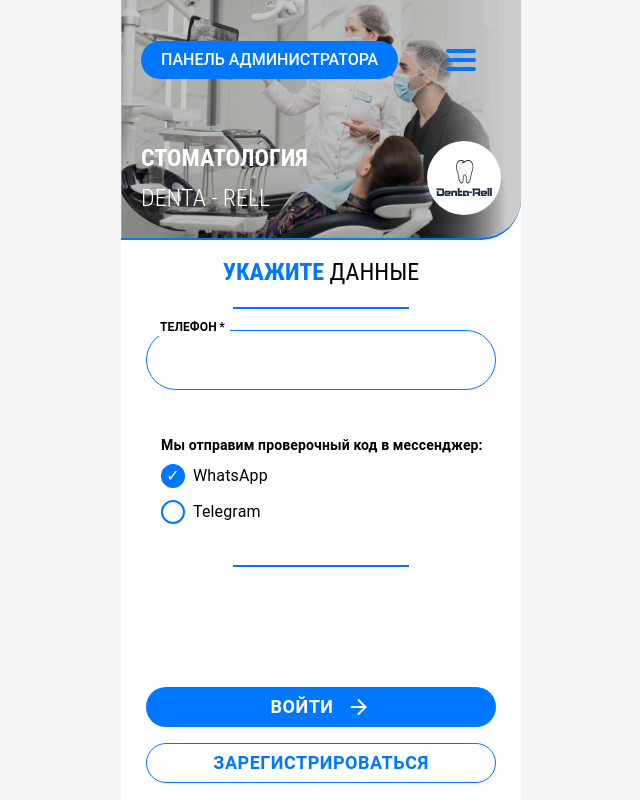
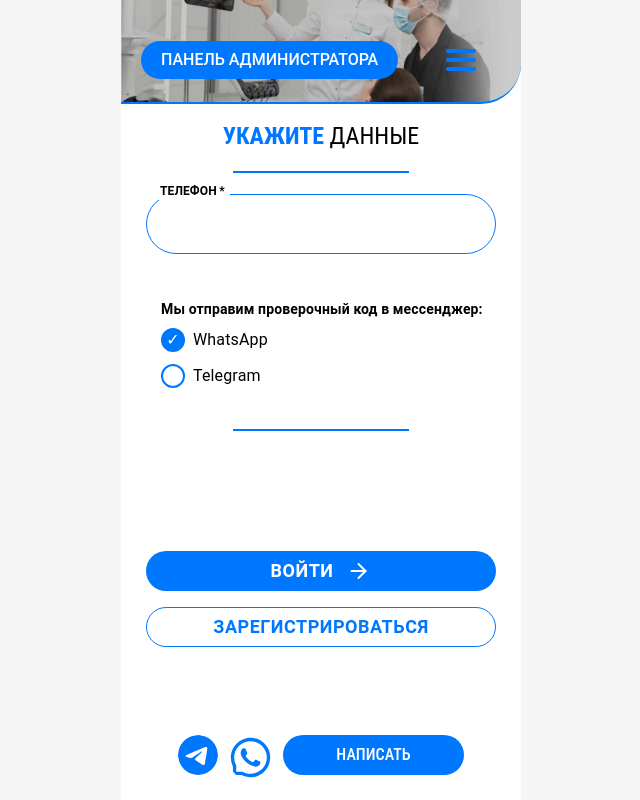
Before and after one commit to customer-records/customer-records-frontend, a React app: page /admin/login in a window 1280 px wide. Shown: the whole page, without its empty margins (319-959 px from the left). Built offline with nearby package versions, Linux system fonts and the light colour scheme; the HTML template or start-up script is replaced by a standard one.

Commit message:
header edited

```diff
--- a/src/components/UI/header.tsx
+++ b/src/components/UI/header.tsx
@@ -1,9 +1,11 @@
-import { useState } from "react";
+import { useEffect, useState } from "react";
 import BurgerMenu from "./burgerMenu/burgerMenu";
 
 export default function Header() {
     const [isOpen, setIsOpen] = useState(false);
-
+    const [display, SetDisplay] = useState('flex')
+    const [height, SetHeight] = useState('30vh')
+    const [MinHeight, SetMinHeight] = useState('25vh')
     const switchText = () => {
         let path = window.location.pathname;
         if(path.startsWith('/admin')){
@@ -13,10 +15,21 @@ export default function Header() {
         }
         return '';
     }
-
+    useEffect(()=>{
+        let path = window.location.pathname;
+        if(path !== '/client' && path !== '/client/') {
+            SetDisplay('none')
+            SetHeight('10vh')
+            SetMinHeight('13vh')
+        }else{
+            SetDisplay('flex')
+            SetHeight('30vh')
+            SetMinHeight('25vh')
+        }
+    },[])
     return (
         <>
-            <header className="header">
+            <header style={{height:height, minHeight:MinHeight}} className="header">
                 <div className="header-background"></div>
                 <div className="header-top">
                     <button
@@ -36,7 +49,7 @@ export default function Header() {
                         </div>
                     </button>
                 </div>
-                <div className="headWrap">
+                <div className="headWrap" style={{display:display}}>
                     <div className="header-bottom">
                         <h1 className="service-name">Стоматология</h1>
                         <p className="company-name">Denta - rell</p>
```
